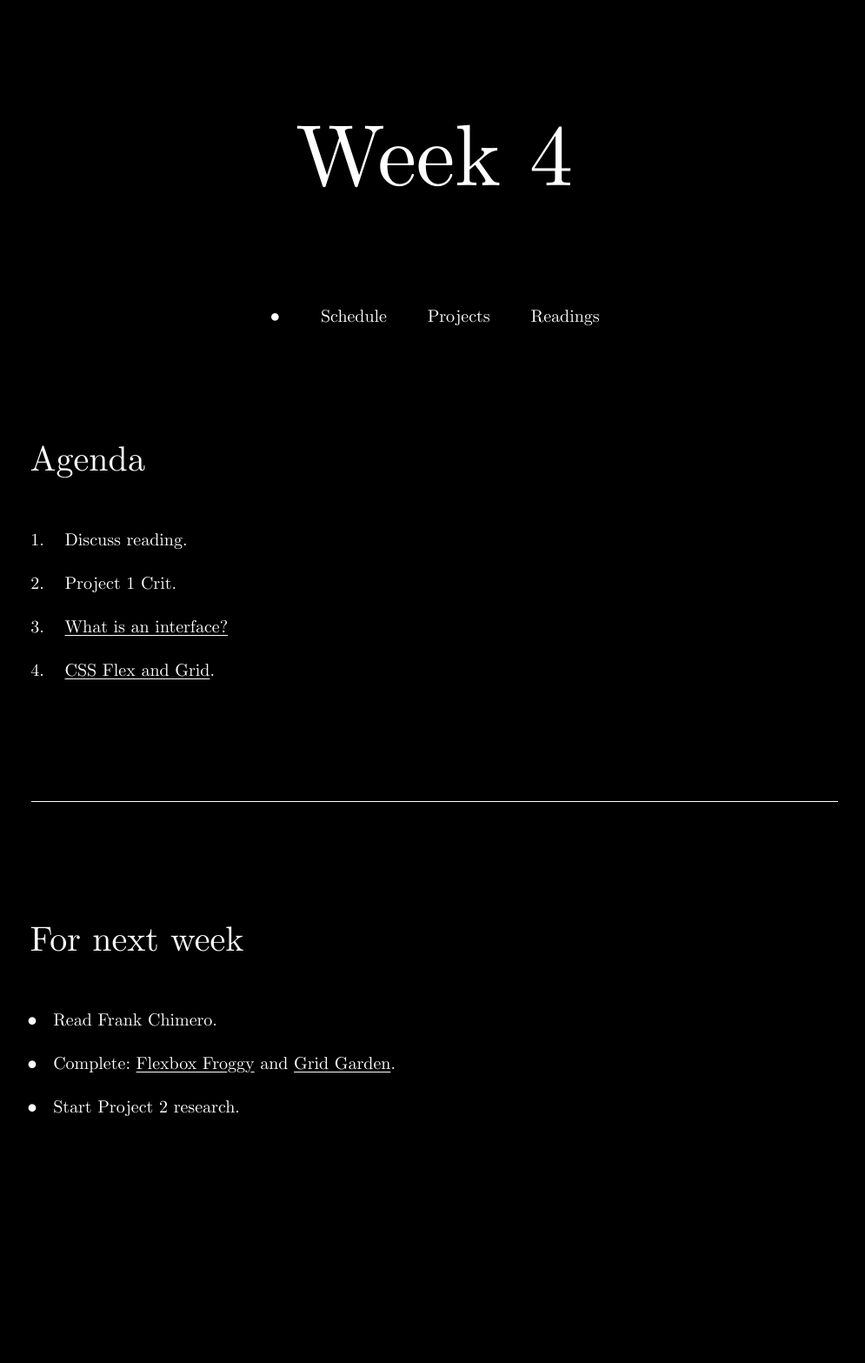
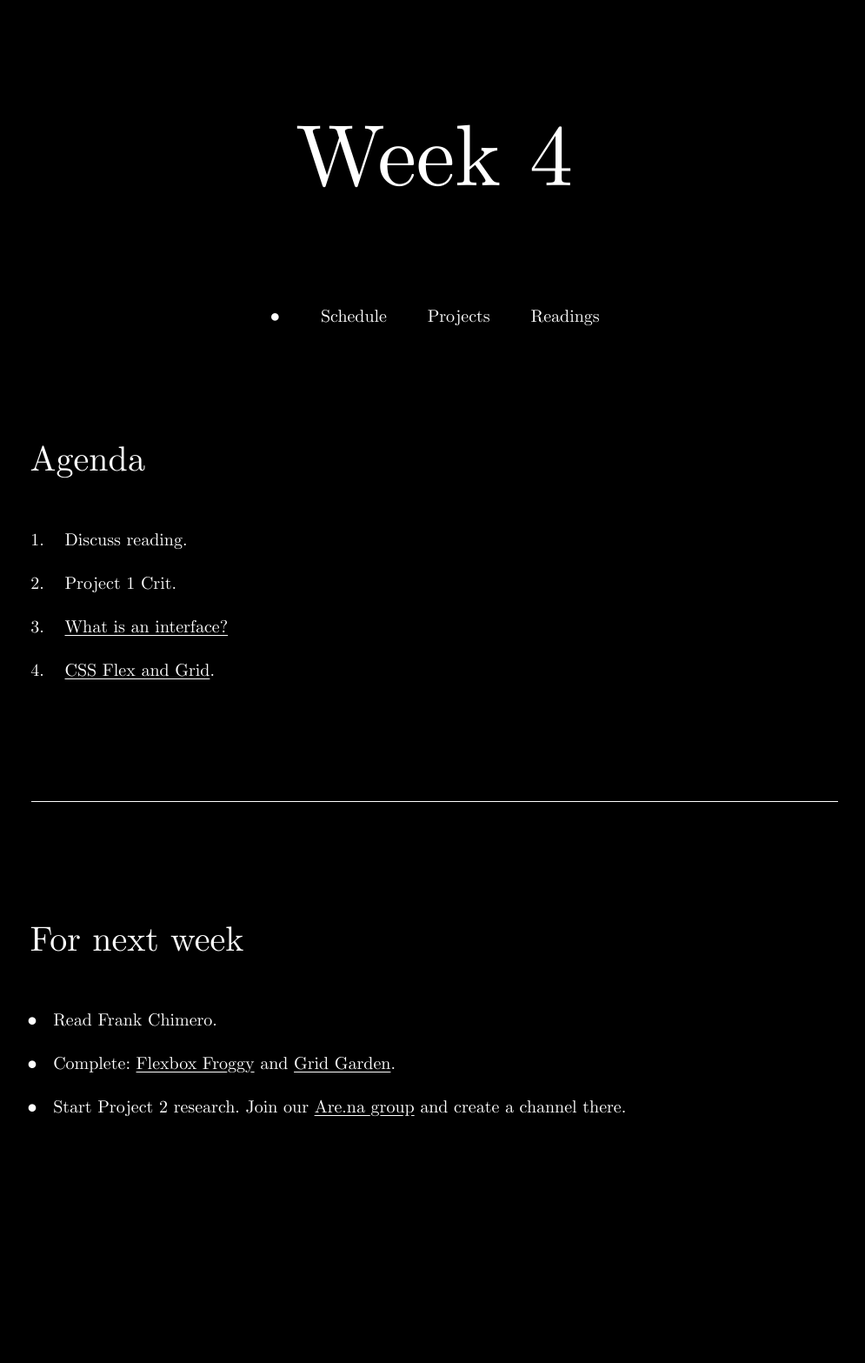
Before and after one commit to eli8527/source-f22, a Jekyll site: the page built from week/4.md, in a window 1280 px wide. Shown: the whole page at 87% size, without its empty margins (140-1135 px from the left). Built offline with Jekyll 4.4.1, drawn with Linux system fonts in a browser that asks for light colours.

Commit message:
add instructions

```diff
--- a/week/4.md
+++ b/week/4.md
@@ -27,4 +27,4 @@ active: true
 
 * Complete: [Flexbox Froggy](https://flexboxfroggy.com/) and [Grid Garden](https://cssgridgarden.com/).
 
-* Start Project 2 research.
+* Start Project 2 research. Join our [Are.na group](https://www.are.na/group/source-fall-2022/invite/bTWyUvpiFo7tYOgWrU56Dg) and create a channel there.
```
